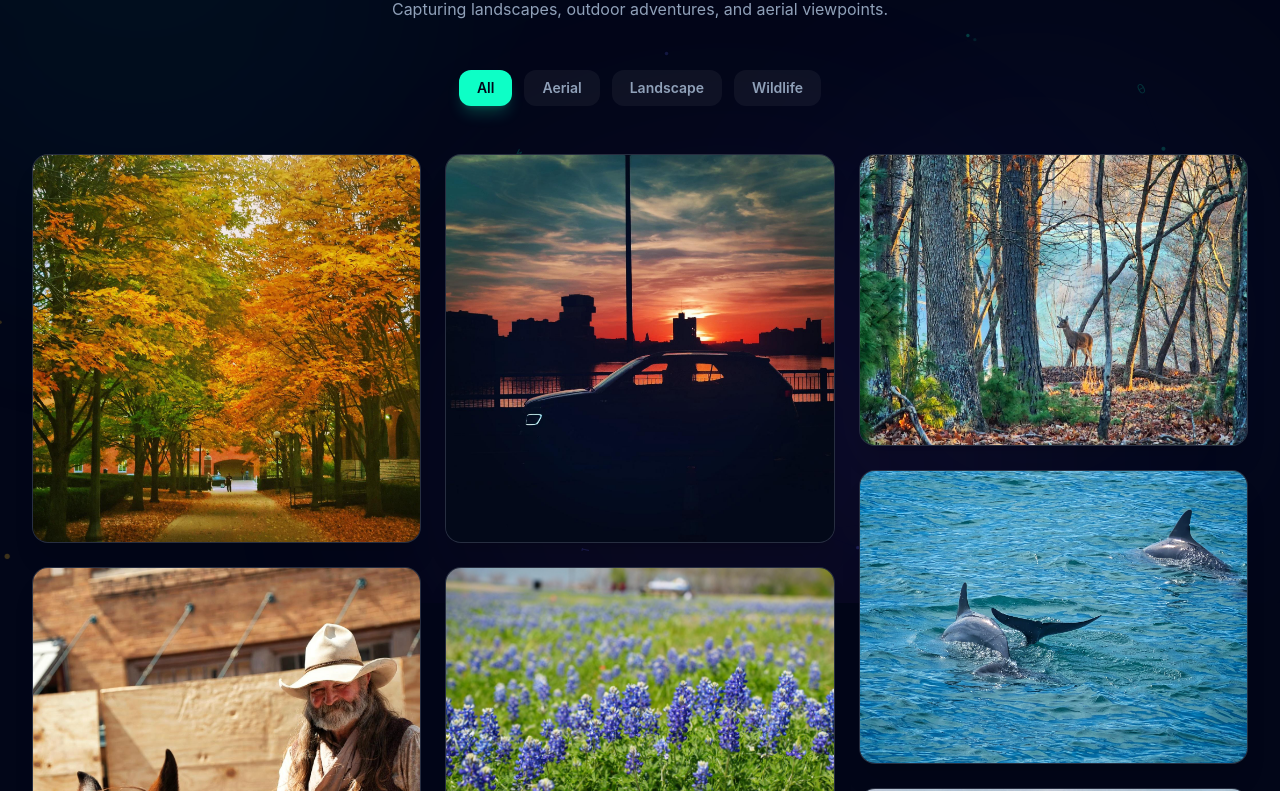
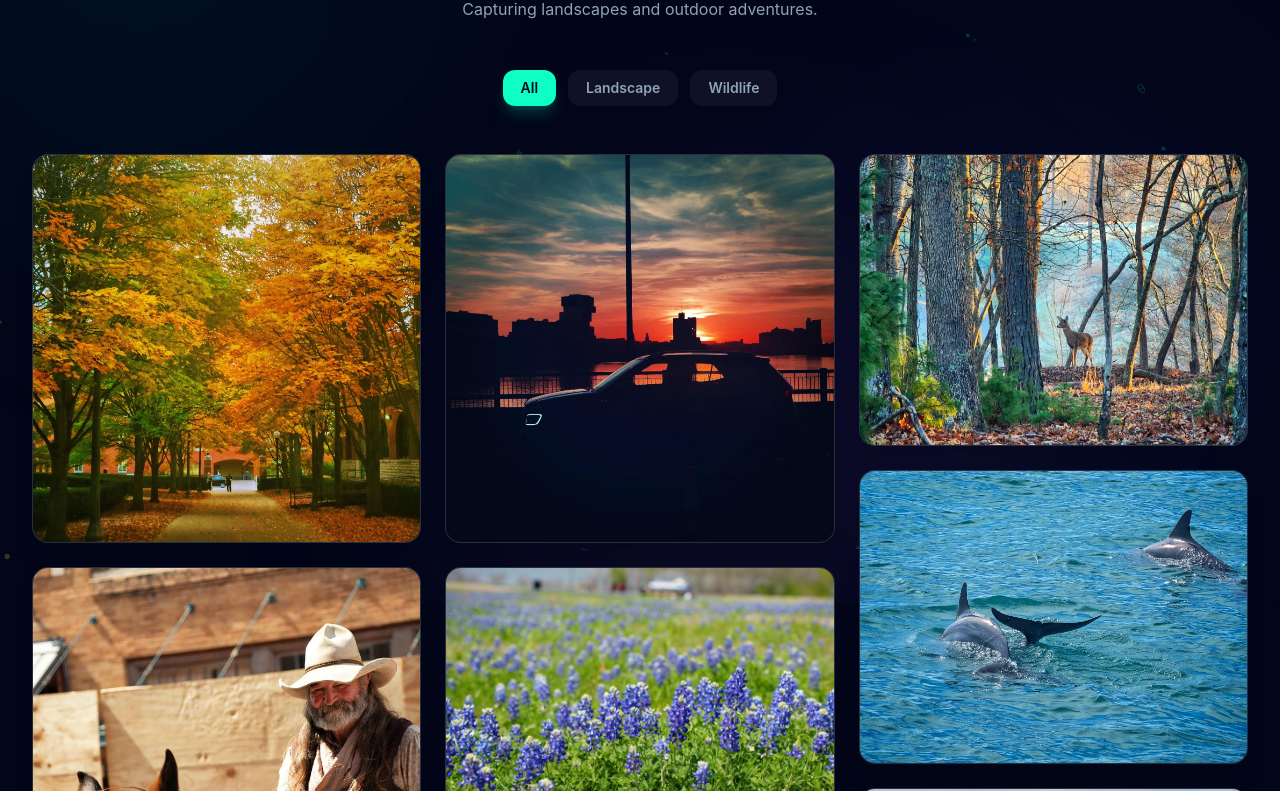
Before and after one commit to praneethd7/praneethd7.github.io, an Astro site: page /photography in a window 1280 px wide. Shown: the part 197-988 px from the top of the page. Built offline with nearby package versions, Linux system fonts and the light colour scheme; Astro itself is replaced by a stand-in of ours.

Commit message:
refactor: simplify photography categories by removing 'Aerial' and updating descriptions
This commit removes the 'Aerial' category from the photography page, consolidating it under 'Landscape' and 'Wildlife'. The layout and metadata descriptions have been updated accordingly to reflect these changes, enhancing clarity and focus on the remaining categories.

```diff
--- a/src/pages/photography.astro
+++ b/src/pages/photography.astro
@@ -12,9 +12,7 @@ const resolvedImages = await Promise.all(
 
     // Determine category based on filename
     let category = 'Landscape';
-    if (filename.toLowerCase().includes('drone')) {
-      category = 'Aerial';
-    } else if (filename.toLowerCase().includes('cycle')) {
+    if (filename.toLowerCase().includes('cycle')) {
       category = 'Sports';
     } else if (filename.toLowerCase().startsWith('wildlife_')) {
       category = 'Wildlife';
@@ -38,16 +36,16 @@ const resolvedImages = await Promise.all(
   })
 );
 
-const categories = ['All', 'Aerial', 'Landscape', 'Wildlife'];
+const categories = ['All', 'Landscape', 'Wildlife'];
 ---
 
-<Layout title="Photography | Praneeth Devunuri" description="Praneeth Devunuri's photography showcase. Features professional high-resolution drone/aerial, landscape, and trekking photography with a responsive lightbox.">
+<Layout title="Photography | Praneeth Devunuri" description="Praneeth Devunuri's photography showcase. Features professional high-resolution landscape and trekking photography with a responsive lightbox.">
   <Fragment slot="head">
     <script type="application/ld+json" is:inline set:html={JSON.stringify({
       "@context": "https://schema.org",
       "@type": "ImageGallery",
       "name": "Praneeth Devunuri's Photography Gallery",
-      "description": "Landscape, Aerial, Adventure, and Sports photography by Praneeth Devunuri.",
+      "description": "Landscape, Adventure, and Sports photography by Praneeth Devunuri.",
       "creator": {
         "@id": "https://praneethd7.github.io/#person"
       },
@@ -68,7 +66,7 @@ const categories = ['All', 'Aerial', 'Landscape', 'Wildlife'];
         Photography Gallery
       </h1>
       <p class="font-inter text-slate-400 mt-4 leading-relaxed">
-        Capturing landscapes, outdoor adventures, and aerial viewpoints.
+        Capturing landscapes and outdoor adventures.
       </p>
     </div>
 
```
